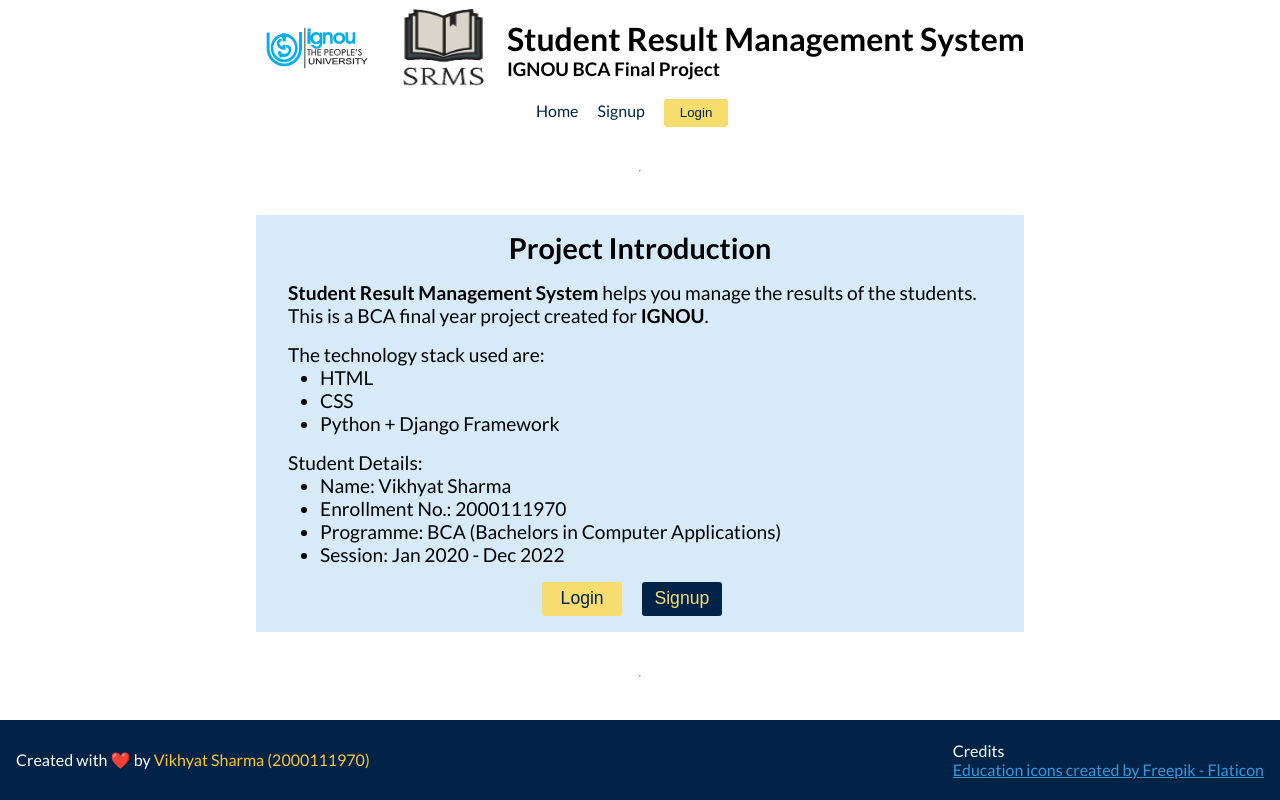
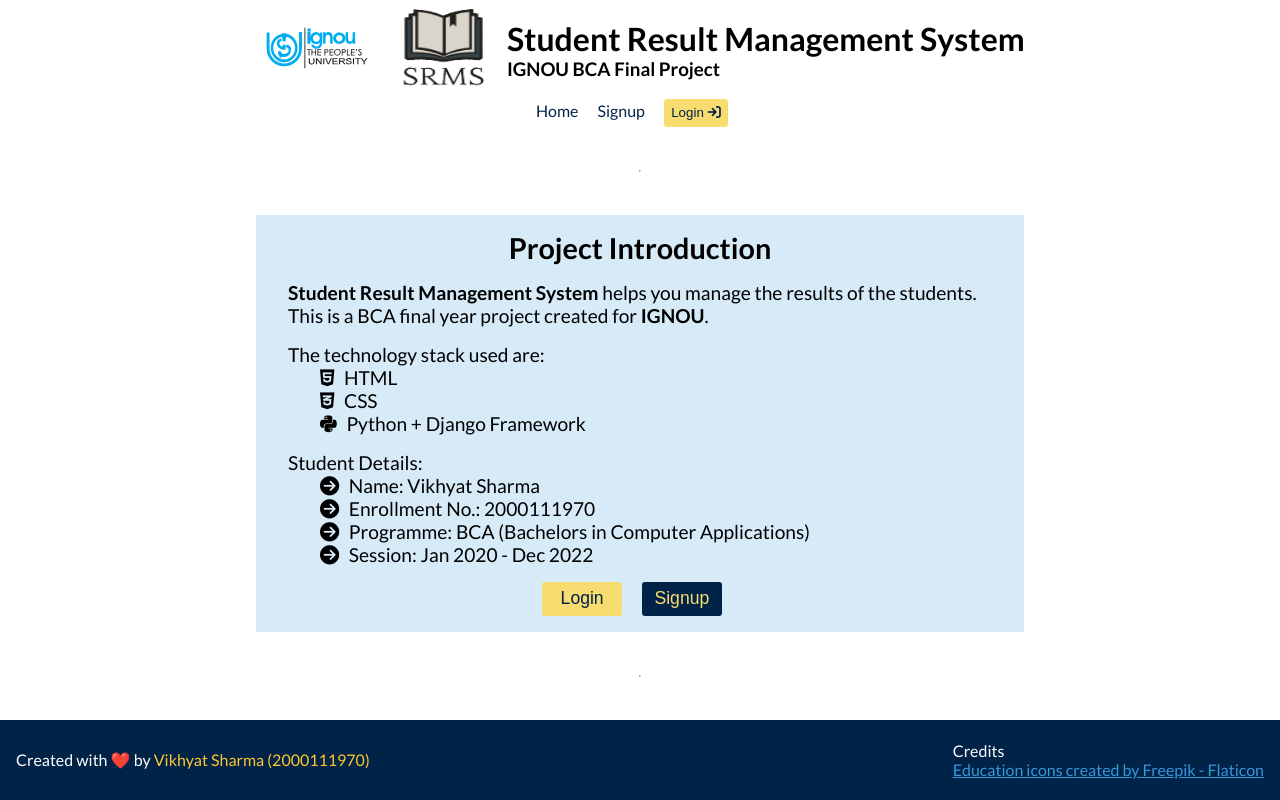
Before and after one commit to VikhyatSharma17/srms, a Django app: page / in a window 1280 px wide. Run offline with Django 4.2, Linux system fonts and the light colour scheme; some libraries are stand-ins or nearby versions.

Commit message:
Update the homepage of the project

```diff
--- a/accounts/models.py
+++ b/accounts/models.py
@@ -13,7 +13,7 @@
     name = models.CharField(max_length=35)
     courseCode = models.CharField(max_length=8)
 
-    subject = models.ForeignKey(Subject, on_delete=models.SET_NULL, null=True)
+    subject = models.ManyToManyField(Subject)
 
     def __str__(self):
         return f"{self.courseCode} - {self.name}"
@@ -32,7 +32,7 @@
     course = models.ForeignKey(Course, on_delete=models.SET_NULL, null=True)
 
     def __str__(self):
-        return f"{self.user.username}"
+        return f"{self.first_name}"
 
 
 class Teacher(CustomUser):
--- a/accounts/views.py
+++ b/accounts/views.py
@@ -86,12 +86,16 @@
         request (request): HTTP Request
     """
     form = UserSelectionForm()
+    print("Inside accountSignup method")
 
     if request.method == 'POST':
-        userType = request.POST['userType']
+        print("Inside accountSignup method POST")
+        userType = request.POST.get('userType', 'student')
         if userType == 'student':
+            print("Inside accountSignup method POST student")
             return studentSignup(request)
         elif userType == 'teacher':
+            print("Inside accountSignup method POST teacher")
             return teacherSignup(request)
 
     context = {
@@ -107,10 +111,10 @@
         request (request): HTTP Request
     """
     form = StudentSignupForm()
-    # print("Student signup initial")
+    print("Inside studentSignup method")
 
     if request.method == 'POST':
-        # print("Student signup POST")
+        print("Inside studentSignup method POST")
         form = StudentSignupForm(request.POST)
 
         if form.is_valid():
--- a/static/css/base.css
+++ b/static/css/base.css
@@ -39,8 +39,7 @@
 }
 
 header a:hover {
-    text-decoration: underline;
-    text-decoration-color: #fdc632;
+    color: #F1C40F;
 }
 
 .main-logo {
@@ -78,7 +77,6 @@
 
 .nav-links button:hover {
     background-color: #fdc632;
-    /* background-color: #F1C40F; */
 }
 
 footer {
@@ -91,10 +89,6 @@
     align-items: center;
     height: 5rem;
     min-width: 100vw;
-
-    /* aligning the footer to the bottom */
-    /* margin-top: auto; */
-
 }
 
 .creator-info span {
--- a/static/css/home.css
+++ b/static/css/home.css
@@ -29,6 +29,14 @@
     margin-left: 2rem;
 }
 
+.project-details-div li {
+    list-style-type: none;
+}
+
+.project-details-div li i {
+    margin-right: 0.5em;
+}
+
 .info-button {
     margin-top: 1rem;
     align-self: center;
@@ -36,7 +44,6 @@
 
 .info-button a {
     margin-right: 1rem;
-    /* margin-bottom: 1rem; */
 }
 
 #login-button {
@@ -51,6 +58,10 @@
     cursor: pointer;
 }
 
+#login-button:hover {
+    background-color: #fdc632;
+}
+
 #signup-button {
     background-color: #002347;
     color: #F7DC6F;
@@ -62,3 +73,7 @@
     width: 5rem;
     cursor: pointer;
 }
+
+#signup-button:hover {
+    background-color: #154360;
+}
--- a/templates/base.html
+++ b/templates/base.html
@@ -9,6 +9,7 @@
         <title>SRMS</title>
         <link rel="icon" type="image/png" sizes="32*32" href="{% static '/images/srms-logo-new.png' %}">
         <link rel="stylesheet" type="text/css" href="{% static '/css/base.css' %}">
+        <script src="https://kit.fontawesome.com/e830041e3b.js" crossorigin="anonymous"></script>
         {% block extrahead %} {% endblock %}
     </head>
     <body>
@@ -29,7 +30,7 @@
             <div class="nav-links">
                 <a href="{% url 'accounts:account-home' %}">Home</a>
                 <a href="{% url 'accounts:account-signup' %}">Signup</a>
-                <a href="{% url 'accounts:account-login' %}"><button>Login</button></a>
+                <a href="{% url 'accounts:account-login' %}"><button>Login <i class="fa-solid fa-arrow-right-to-bracket"></i></button></a>
             </div>
         </header>
         <!-- <hr> -->
--- a/templates/home.html
+++ b/templates/home.html
@@ -24,9 +24,9 @@
             <p>
                 The technology stack used are:
                 <ul>
-                    <li>HTML</li>
-                    <li>CSS</li>
-                    <li>Python + Django Framework</li>
+                    <li><i class="fa-brands fa-html5"></i>HTML</li>
+                    <li><i class="fa-brands fa-css3-alt"></i>CSS</li>
+                    <li><i class="fa-brands fa-python"></i>Python + Django Framework</li>
                 </ul>
             </p>
         </div>
@@ -34,10 +34,10 @@
             <p>
                 Student Details:
                 <ul>
-                    <li>Name: Vikhyat Sharma</li>
-                    <li>Enrollment No.: 2000111970</li>
-                    <li>Programme: BCA (Bachelors in Computer Applications)</li>
-                    <li>Session: Jan 2020 - Dec 2022</li>
+                    <li><i class="fa-solid fa-circle-arrow-right"></i>Name: Vikhyat Sharma</li>
+                    <li><i class="fa-solid fa-circle-arrow-right"></i>Enrollment No.: 2000111970</li>
+                    <li><i class="fa-solid fa-circle-arrow-right"></i>Programme: BCA (Bachelors in Computer Applications)</li>
+                    <li><i class="fa-solid fa-circle-arrow-right"></i>Session: Jan 2020 - Dec 2022</li>
                 </ul>
             </p>
         </div>
```
Also changed, not shown: static/css/form.css (+4 -15 lines), accounts/migrations/0002_remove_course_subject_course_subject.py (added).
